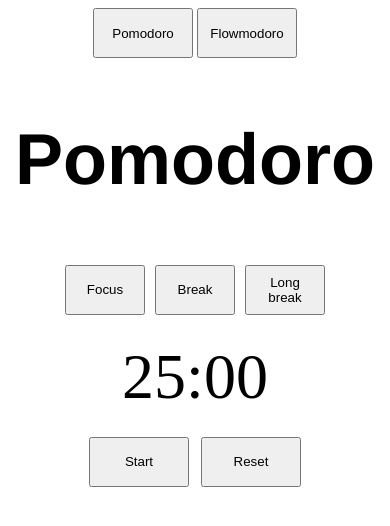
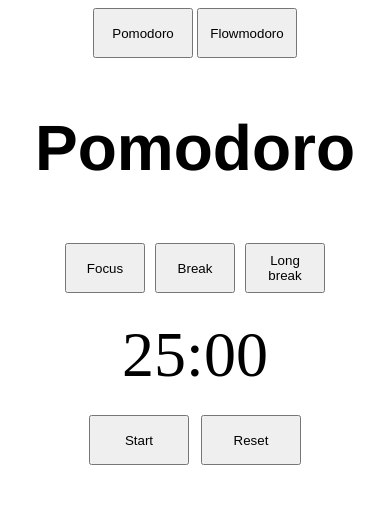
Before and after one commit to hevandrohelio/PomoFlowmodoro, a plain HTML site: page index.html in a window 390 px wide. Drawn offline with Linux system fonts and the light colour scheme.

Commit message:
Atualização de responsividade
Mudança no tamanho do texto principal

```diff
--- a/style.css
+++ b/style.css
@@ -4,7 +4,7 @@ nav{
 }
 h1{
     font-family: 'Franklin Gothic Medium', 'Arial Narrow', Arial, sans-serif;
-    font-size: 72px;
+    font-size: 64px;
     text-align: center;
 }
 
```
